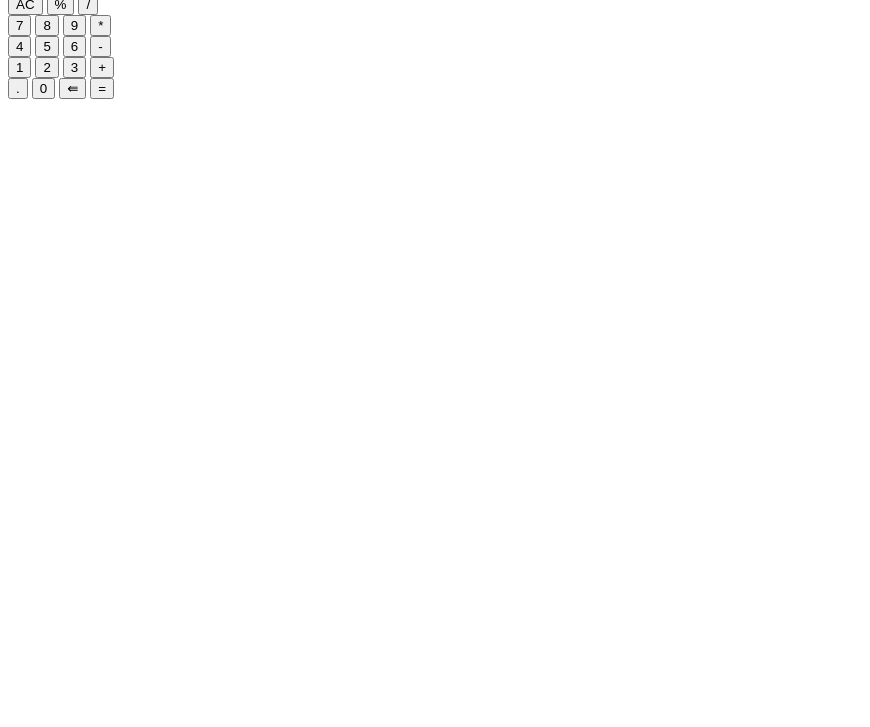
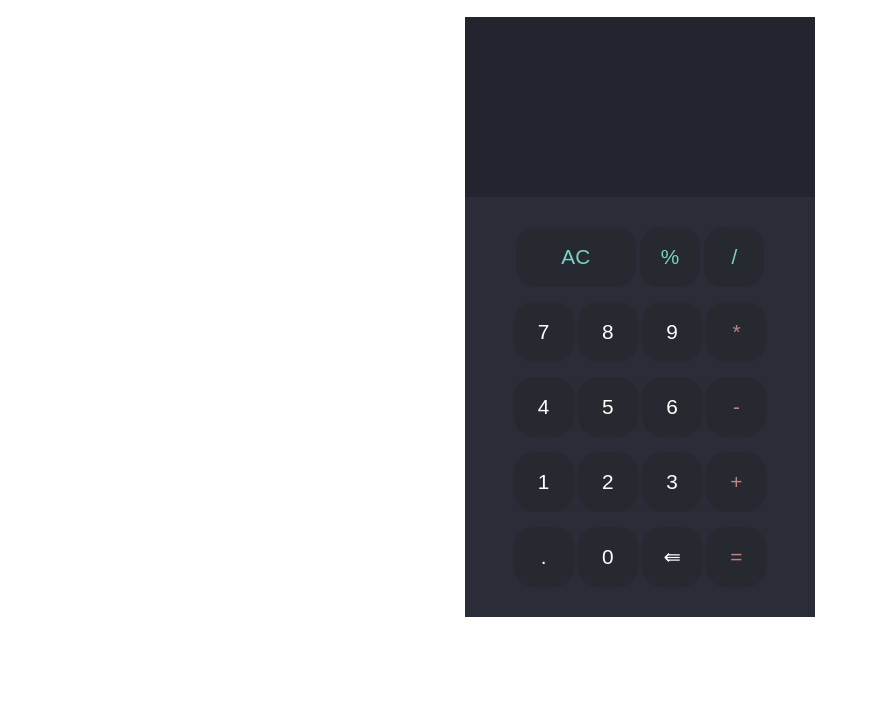
Before and after one commit to Greattie/calculator, a plain HTML site: page index.html in a window 1280 px wide. Shown: the part 73-800 px from the top of the page, without its empty margins (0-870 px from the left). Drawn offline with Linux system fonts and the light colour scheme; the site is published under a folder, as on GitHub Pages, so addresses that start at the root find nothing.

Commit message:
Added variables

```diff
--- a/index.html
+++ b/index.html
@@ -5,7 +5,7 @@
     <meta charset="UTF-8">
     <meta name="viewport" content="width=device-width, initial-scale=1.0">
     <title>Calculator</title>
-    <link rel="stylesheet" href="/styles.css">
+    <link rel="stylesheet" href="./styles/styles.css">
 </head>
 
 <body>
--- a/styles/buttons.scss
+++ b/styles/buttons.scss
@@ -1,3 +1,6 @@
+$buttonBackground:#26292f;
+$buttonContainerBackground:#2a2d37;
+
 button {
   border-radius: 20px;
   border: none;
@@ -5,7 +8,7 @@ button {
   width: 60px;
   font-size: 1.3rem;
   cursor: pointer;
-  background-color: #26292f;
+  background-color: $buttonBackground;
   color: white;
 }
 .buttons-container {
@@ -14,17 +17,9 @@ button {
   justify-content: center;
   align-items: center;
   gap: 15px;
-  background: #2a2d37;
+  background: $buttonContainerBackground;
   height: 70%;
 }
 .btn-operator {
   color: #c38185;
 }
-// .clear {
-//   width: 120px;
-// }
-// .clear,
-// .percent,
-// .divide-num {
-//   color: #77d4c7;
-// }
--- a/styles/screen.scss
+++ b/styles/screen.scss
@@ -1,8 +1,11 @@
+$backgroundColour: #22252d;
+$textColour: white;
+
 .display {
   height: 30%;
   width: 100%;
-  background: #22252d;
-  color: white;
+  background: $backgroundColour;
+  color: $textColour;
   font-size: 3rem;
   display: flex;
   justify-content: right;
```
Also changed, not shown: styles/styles.css (renamed from styles.css).
